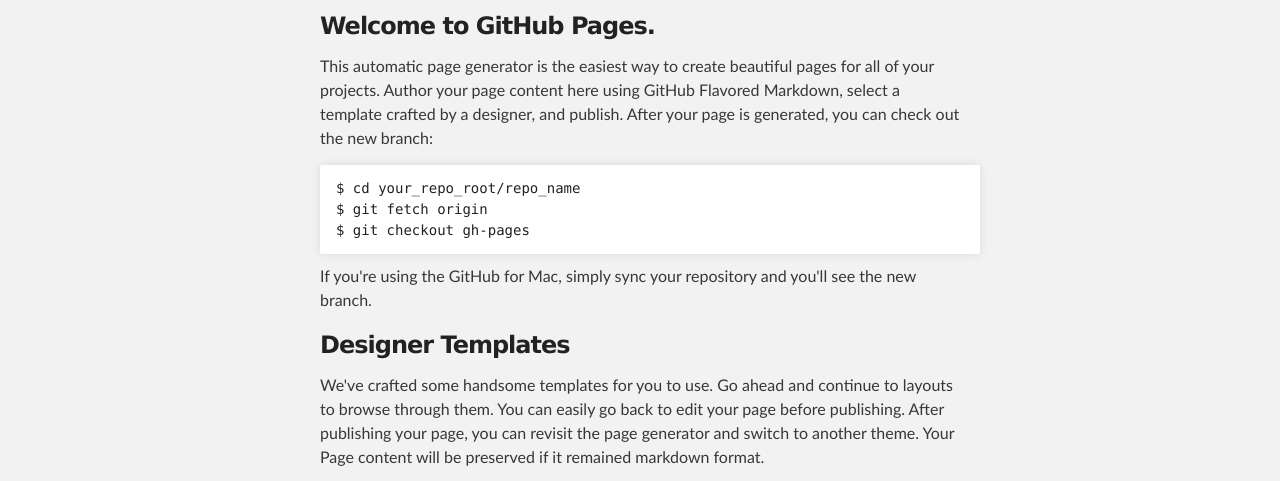
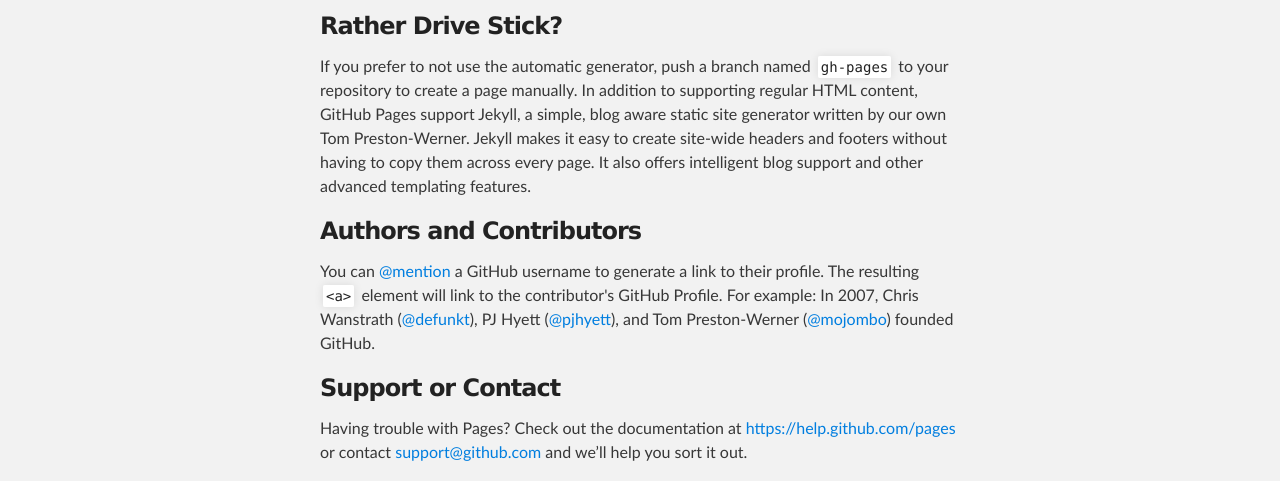
Before and after one commit to 2774599273/github.io, a plain HTML site: page index.html in a window 1280 px wide. Shown: the part 252-733 px from the top of the page. Drawn offline with Linux system fonts and the light colour scheme.

```diff
--- a/index.html
+++ b/index.html
@@ -31,22 +31,7 @@
     <!-- MAIN CONTENT -->
     <div id="main_content_wrap" class="outer">
       <section id="main_content" class="inner">
-        <h3>
-<a id="welcome-to-github-pages" class="anchor" href="#welcome-to-github-pages" aria-hidden="true"><span class="octicon octicon-link"></span></a>Welcome to GitHub Pages.</h3>
 
-<p>This automatic page generator is the easiest way to create beautiful pages for all of your projects. Author your page content here using GitHub Flavored Markdown, select a template crafted by a designer, and publish. After your page is generated, you can check out the new branch:</p>
-
-<pre><code>$ cd your_repo_root/repo_name
-$ git fetch origin
-$ git checkout gh-pages
-</code></pre>
-
-<p>If you're using the GitHub for Mac, simply sync your repository and you'll see the new branch.</p>
-
-<h3>
-<a id="designer-templates" class="anchor" href="#designer-templates" aria-hidden="true"><span class="octicon octicon-link"></span></a>Designer Templates</h3>
-
-<p>We've crafted some handsome templates for you to use. Go ahead and continue to layouts to browse through them. You can easily go back to edit your page before publishing. After publishing your page, you can revisit the page generator and switch to another theme. Your Page content will be preserved if it remained markdown format.</p>
 
 <h3>
 <a id="rather-drive-stick" class="anchor" href="#rather-drive-stick" aria-hidden="true"><span class="octicon octicon-link"></span></a>Rather Drive Stick?</h3>
```
Also changed, not shown: params.json (+1 -1 lines).
